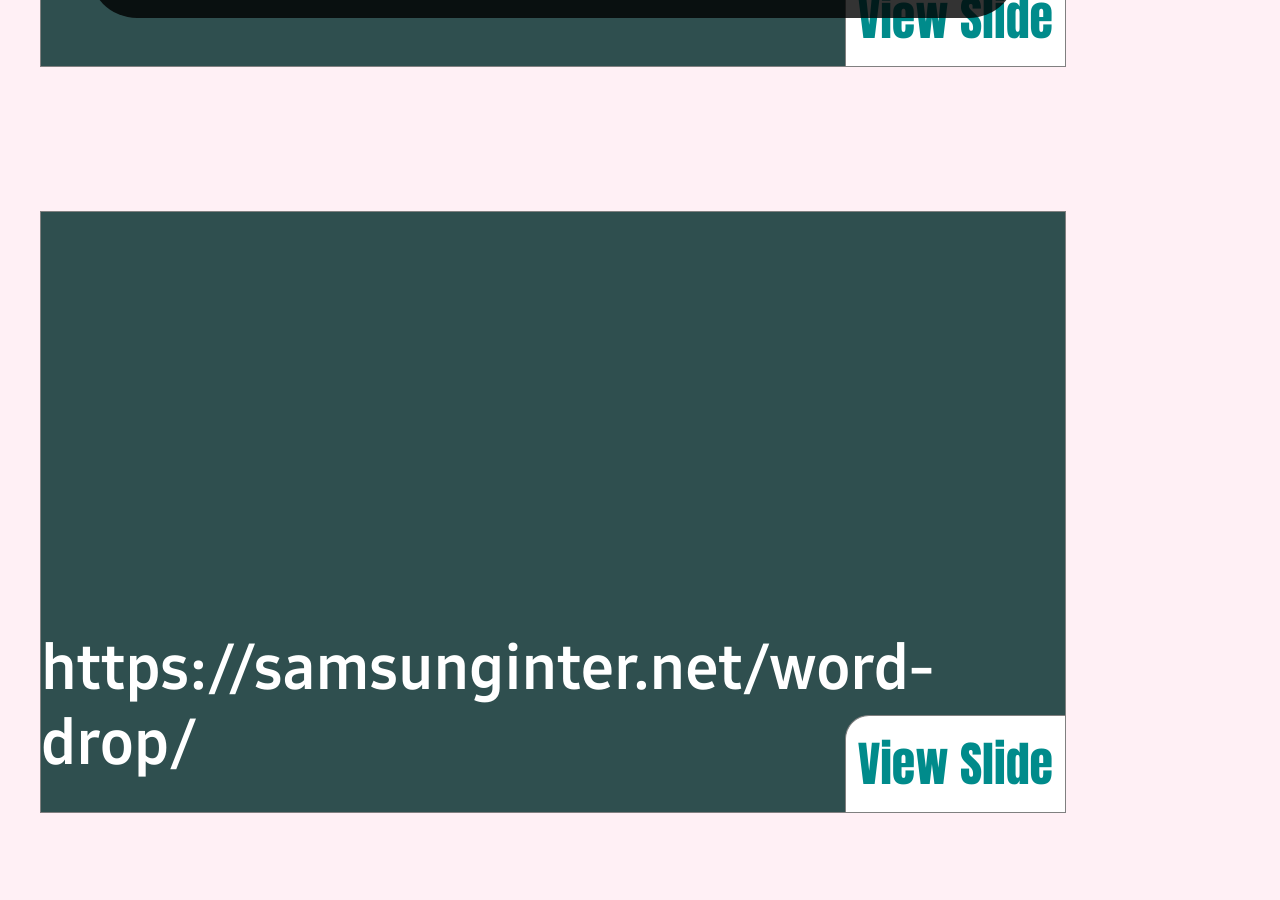
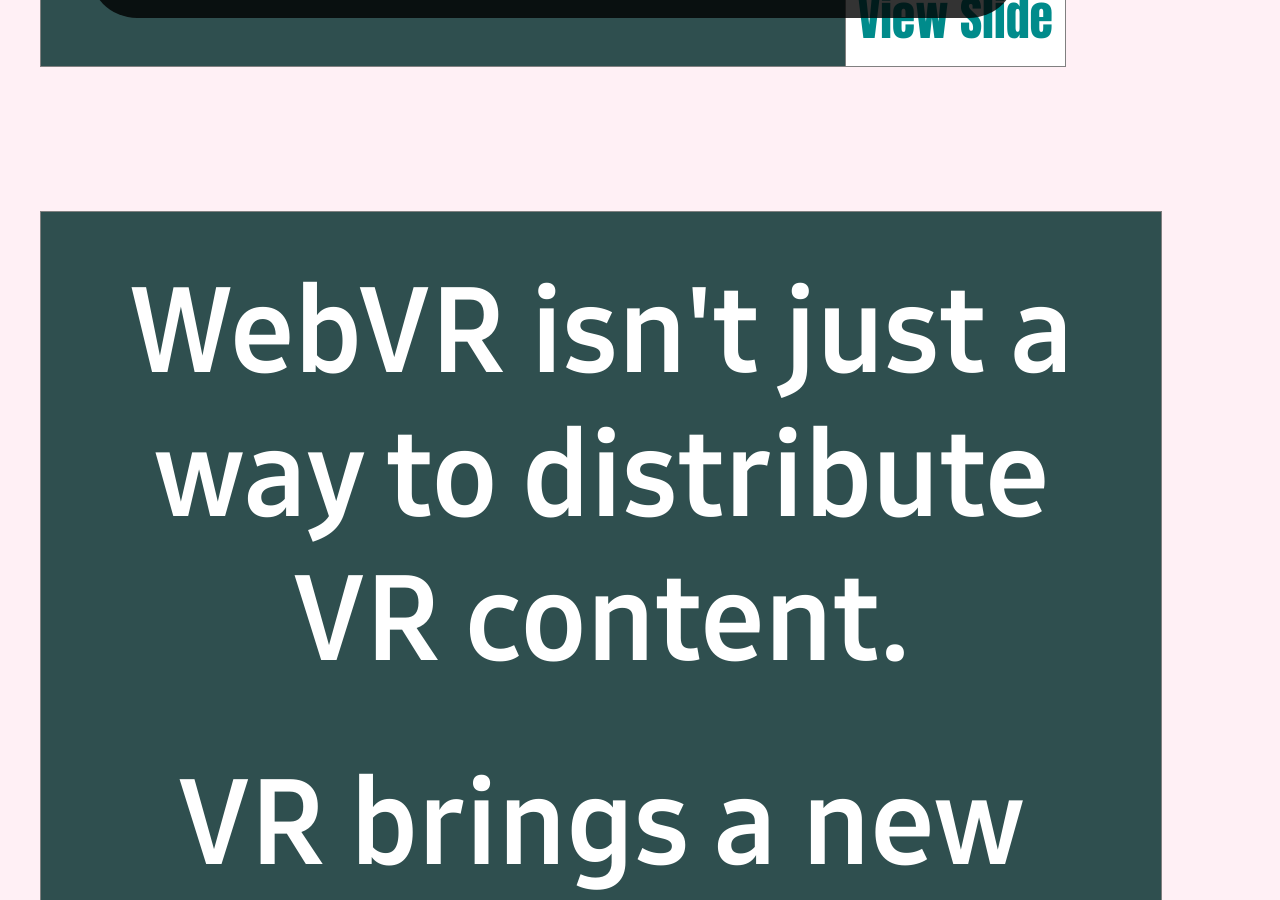
Before and after one commit to AdaRoseCannon/webvr, a Jekyll site: the page built from talk-css-day-2017.md, in a window 1280 px wide and 900 px high, scrolled down 13733 px. Built offline with Jekyll 4.4.1, drawn with Linux system fonts in a browser that asks for light colours; some of the changed text lies outside the part shown.

Commit message:
ch-ch-changes

```diff
--- a/talk-css-day-2017.md
+++ b/talk-css-day-2017.md
@@ -112,7 +112,6 @@ window._cssNextEl({
 <video data-src="images/tracking.m4v" style="position:absolute; top: 0; left: 0; width:100%; height: 100%; max-height: none; object-fit: contain;"></video>
 </blockquote>
 
-
 <script>window._setNextSlide(window.elByEl());</script>
 <blockquote>
 <img src="images/teamwork.jpg" class="bg-img" style="object-fit: cover;" />
@@ -176,9 +175,72 @@ window._cssNextEl({
 <!--
 > WebVR introduces new problems for interfaces and accessibility.-->
 
+<!--
 > # https://samsunginter.net/word-drop/
+-->
 
-> WebVR isn't just a way to distribute VR content it is a new way to think about the web.
+
+<script>
+window._setNextSlide(window.elByEl());
+window._cssNextEl({
+    justifyContent: 'center',
+	padding: '1em'
+});
+</script>
+> <h1 style="text-align: center; font-size: 2.5em;">WebVR isn't just a way to distribute VR content.</h1>
+>
+> <h1 style="text-align: center; font-size: 2.5em;">VR brings a new way to think about the web.</h1>
+>
+> <h1 style="text-align: center; font-size: 2.5em;">The web brings a new way to think about VR.</h1>
+
+
+## Works across devices
+
+until there is enough content that people are regularly browsing in a headset
+
+People probably won't have a head set to hand
+
+Need to support cardboard and gearvr as well as htc vive and occulus rift
+
+<blockquote style="background-blend-mode: normal; ;background-image: url(images/devices.jpg);background-size: cover;min-height: 16em;"></blockquote>
+
+## Supporting user interactions.
+
+Different modes of user input.
+
+> <img src="images/devices.svg" style="filter: invert(1)" />
+
+
+## Some cool uses
+
+<script>
+window.setDynamicSlide(window.elByEl());
+window._cssNextEl({
+    padding: '1em'
+});
+</script>
+<blockquote>
+<div>
+<h1>Immersive Movies</h1>
+<img src="images/vrmovie.png" />
+</div>
+<div>
+<h1>Shopping</h1>
+<div style="flex-direction: row; display: flex;">
+<img src="images/thomas-cook.png" />
+<img src="images/ikea.png" />
+</div>
+</div>
+<div>
+<h1>Education</h1>
+<img src="images/google-exhibitions.png" />
+</div>
+<div>
+<h1>Social</h1>
+<h2 style="margin:0;">https://metaverse.samsunginter.net</h2>
+<img src="images/metaverse.jpg" />
+</div>
+</blockquote>
 
 ## How to get involved in Standards to influence the future of VR
 
```
